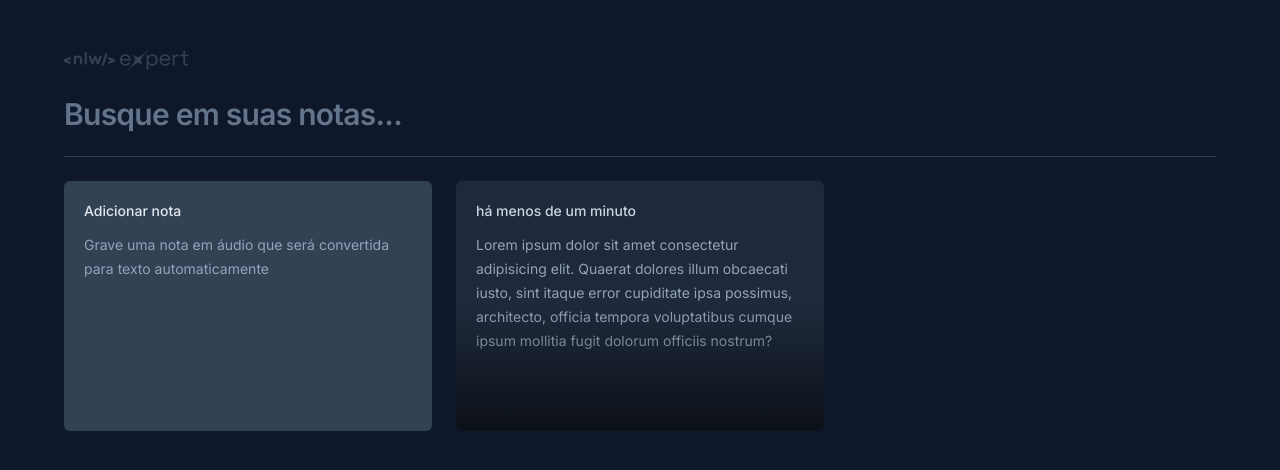
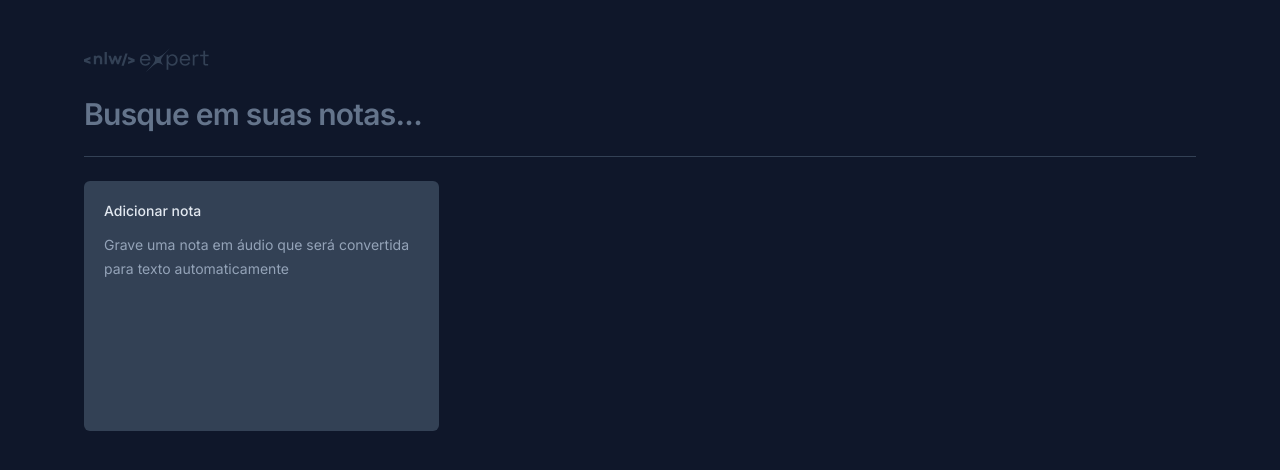
Before and after one commit to carlos-HFC/nlw-expert-notes, a React (Vite) app: page / in a window 1280 px wide. Shown: the top 470 px of the page. Built offline with nearby package versions, Linux system fonts and the light colour scheme.

Commit message:
feat: add search, create and delete notes

```diff
--- a/package.json
+++ b/package.json
@@ -22,6 +22,7 @@
     "sonner": "^1.4.0"
   },
   "devDependencies": {
+    "@types/dom-speech-recognition": "^0.0.4",
     "@types/react": "^18.2.43",
     "@types/react-dom": "^18.2.17",
     "@vitejs/plugin-react": "^4.2.1",
--- a/src/app.tsx
+++ b/src/app.tsx
@@ -1,16 +1,47 @@
+import { ChangeEvent, useEffect, useState } from "react";
+
 import { NewNoteCard } from "@/components/new-note-card";
 import { NoteCard } from "@/components/note-card";
 
+import { Note } from "@/@types";
 import logo from '@/assets/logo-nlw-expert.svg';
 
-const NOTE = {
-  date: new Date(),
-  content: "Lorem ipsum dolor sit amet consectetur adipisicing elit. Quaerat dolores illum obcaecati iusto, sint itaque error cupiditate ipsa possimus, architecto, officia tempora voluptatibus cumque ipsum mollitia fugit dolorum officiis nostrum?"
-};
+export function App() {
+  const [search, setSearch] = useState("");
+  const [notes, setNotes] = useState<Note[]>(() => {
+    return JSON.parse(String(localStorage.getItem("notes"))) ?? [];
+  });
 
-export function App() {
+  useEffect(() => {
+    localStorage.setItem("notes", JSON.stringify(notes));
+  }, [notes]);
+
+  function onNoteCreated(content: string) {
+    const newNote = {
+      id: crypto.randomUUID(),
+      date: new Date(),
+      content
+    };
+
+    setNotes(prev => ([newNote, ...prev]));
+  }
+
+  function handleSearch(event: ChangeEvent<HTMLInputElement>) {
+    const query = event.target.value;
+
+    setSearch(query);
+  }
+
+  function onNoteDeleted(id: string) {
+    const notesArray = notes.filter(note => note.id !== id);
+
+    setNotes(notesArray);
+  }
+
+  const filteredNotes = notes.filter(note => note.content.toLocaleLowerCase().includes(search.toLocaleLowerCase()));
+
   return (
-    <div className="mx-auto max-w-6xl my-12 space-y-6">
+    <div className="mx-auto max-w-6xl my-12 space-y-6 px-5">
       <img
         src={logo}
         alt="NLW Expert"
@@ -21,15 +52,23 @@ export function App() {
           type="text"
           placeholder="Busque em suas notas..."
           className="w-full bg-transparent text-3xl font-semibold tracking-tight outline-none placeholder:text-slate-500"
+          value={search}
+          onChange={handleSearch}
         />
       </form>
 
       <div className="h-px bg-slate-700" />
 
-      <div className="grid grid-cols-3 gap-6 auto-rows-[250px]">
-        <NewNoteCard />
+      <div className="grid grid-cols-1 md:grid-cols-2 lg:grid-cols-3 gap-6 auto-rows-[250px]">
+        <NewNoteCard onNoteCreated={onNoteCreated} />
 
-        <NoteCard note={NOTE} />
+        {filteredNotes.map(item => (
+          <NoteCard
+            key={item.id}
+            note={item}
+            onNoteDeleted={onNoteDeleted}
+          />
+        ))}
       </div>
     </div>
   );
--- a/src/components/note-card.tsx
+++ b/src/components/note-card.tsx
@@ -3,11 +3,11 @@ import { formatDistanceToNow } from "date-fns";
 import { ptBR } from "date-fns/locale";
 import { XIcon } from "lucide-react";
 
+import { Note } from "@/@types";
+
 interface NoteCardProps {
-  note: {
-    date: Date;
-    content: string;
-  };
+  note: Note;
+  onNoteDeleted(id: string): void;
 }
 
 export function NoteCard(props: Readonly<NoteCardProps>) {
@@ -26,7 +26,7 @@ export function NoteCard(props: Readonly<NoteCardProps>) {
 
       <Dialog.Portal>
         <Dialog.Overlay className="inset-0 fixed bg-black/50" />
-        <Dialog.Content className="fixed left-1/2 top-1/2 -translate-x-1/2 -translate-y-1/2 bg-slate-700 rounded-md max-w-[640px] w-full flex flex-col outline-none h-[60vh] overflow-hidden">
+        <Dialog.Content className="fixed inset-0 md:inset-auto md:left-1/2 md:top-1/2 md:-translate-x-1/2 md:-translate-y-1/2 bg-slate-700 md:rounded-md md:max-w-[640px] w-full flex flex-col outline-none md:h-[60vh] overflow-hidden">
           <Dialog.Close className="absolute right-0 top-0 bg-slate-800 p-1.5 text-slate-400 hover:text-slate-100 outline-none">
             <XIcon size={20} />
           </Dialog.Close>
@@ -43,6 +43,7 @@ export function NoteCard(props: Readonly<NoteCardProps>) {
           <button
             type="button"
             className="w-full bg-slate-800 py-4 text-center text-sm text-slate-300 outline-none group"
+            onClick={() => props.onNoteDeleted(props.note.id)}
           >
             Desejar <span className="text-red-400 group-hover:underline">apagar essa nota</span>?
           </button>
```
Also changed, not shown: 1 other file (tests, documents, lock files or other folders).
